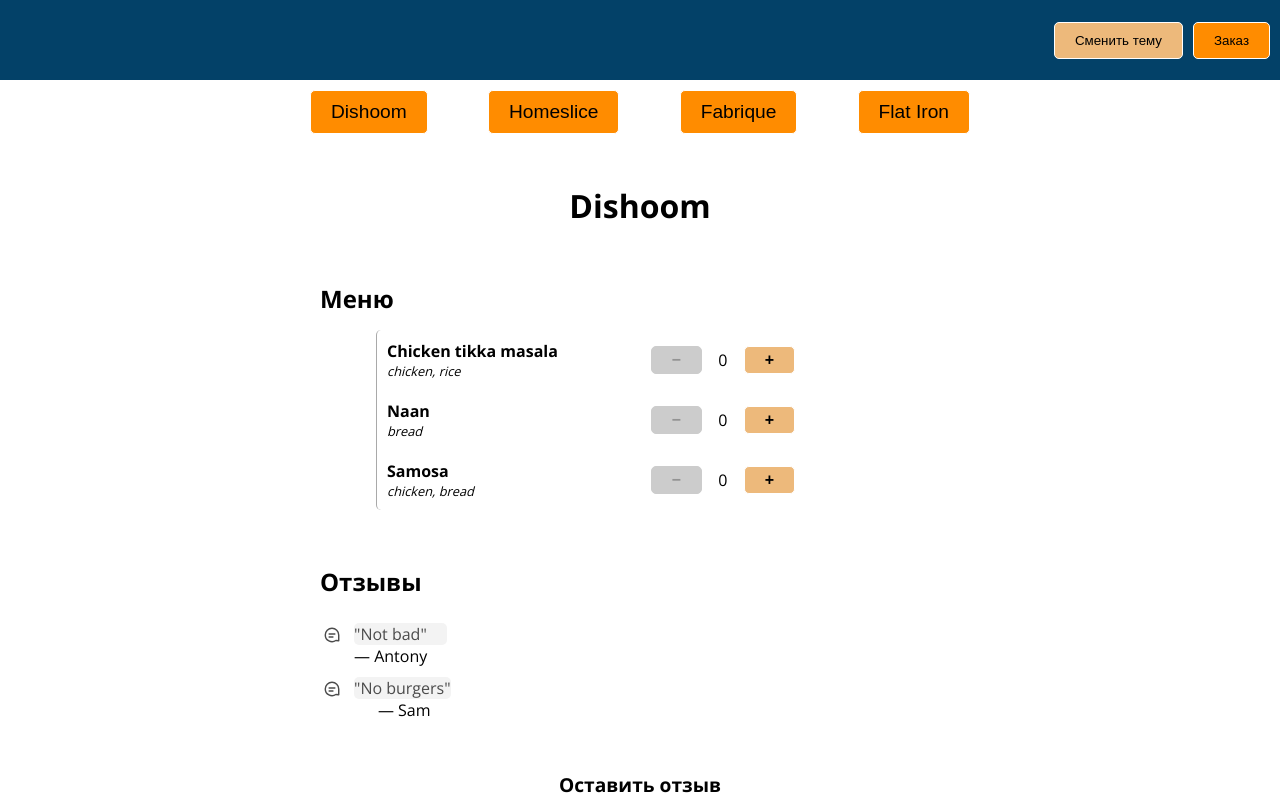
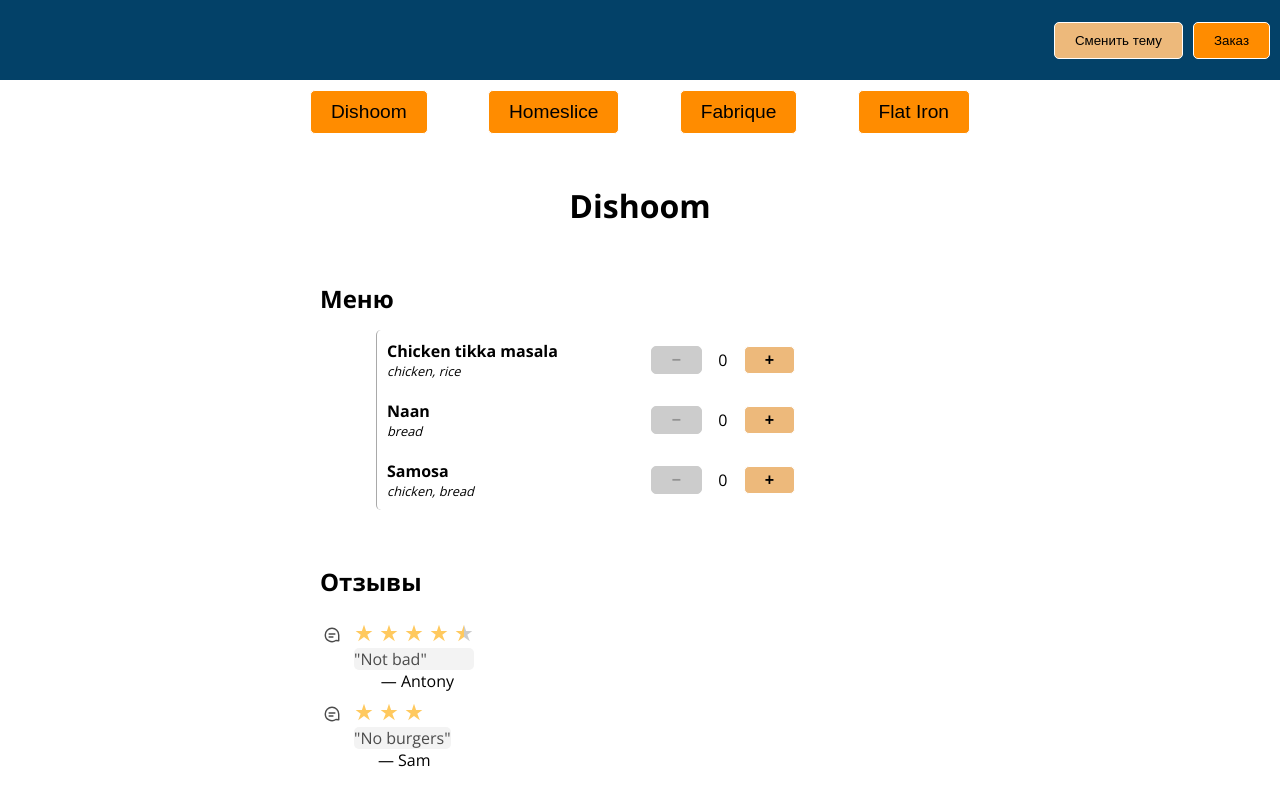
Before and after one commit to alice-rami/react-course-2023-11, a React (Vite) app: page / in a window 1280 px wide. Both pictures are taken after a click on the button "Dishoom". Shown: the top 800 px of the page. Built offline with nearby package versions, Linux system fonts and the light colour scheme.

Commit message:
hw6: create Rating component

```diff
--- /dev/null
+++ b/src/components/rating/component.tsx
@@ -0,0 +1,40 @@
+import classNames from 'classnames';
+import starFilled from '../../images/star_filled_icon.svg';
+import starHalf from '../../images/star_half_icon.svg';
+import styles from './styles.module.css';
+
+interface RatingProps {
+  rating: number;
+  className?: string;
+}
+type RatingStatus = 'filled' | 'half';
+
+const stars = {
+  filled: starFilled,
+  half: starHalf,
+};
+
+const createRatingScheme = (rating: number): RatingStatus[] => {
+  const initialValue: RatingStatus[] = [];
+  let filledCount = Math.trunc(rating);
+  const halfFilledCount = filledCount === rating ? 0 : 1;
+  while (filledCount > 0) {
+    initialValue.push('filled');
+    filledCount -= 1;
+  }
+  if (halfFilledCount === 1) {
+    initialValue.push('half');
+  }
+  return initialValue;
+};
+
+export const Rating = ({ rating, className }: RatingProps) => {
+  const ratingScheme = createRatingScheme(rating);
+  return (
+    <div className={classNames(styles.root, className)}>
+      {ratingScheme.map((item) => (
+        <img src={stars[item]} className={classNames(styles.star)} />
+      ))}
+    </div>
+  );
+};
--- /dev/null
+++ b/src/components/rating/styles.module.css
@@ -0,0 +1,10 @@
+.root {
+  display: flex;
+  column-gap: 5px;
+  padding-bottom: 5px;
+}
+
+.star {
+  width: 20px;
+  height: 20px;
+}
--- a/src/components/review/component.tsx
+++ b/src/components/review/component.tsx
@@ -2,6 +2,7 @@
 import { Review as ReviewEntity } from '../../types/types';
 import styles from './styles.module.css';
 import review_icon from '../../images/review_icon.svg';
+import { Rating } from '../rating/component';
 
 interface ReviewProps {
   review: ReviewEntity;
@@ -12,12 +13,13 @@
   if (!review) {
     return null;
   }
-  const { text, user } = review;
+  const { text, user, rating } = review;
 
   return (
     <div className={classNames(styles.root)}>
       <img src={review_icon} className={classNames(styles.icon)} />
       <blockquote className={classNames(className)}>
+        <Rating rating={rating} />
         <p className={classNames(styles.quote)}>"{text}"</p>
         <p className={classNames(styles.user)}>— {user}</p>
       </blockquote>
--- a/src/constants/mock.ts
+++ b/src/constants/mock.ts
@@ -1,140 +1,140 @@
 export const restaurants = [
   {
-    id: "a757a0e9-03c1-4a2a-b384-8ac21dbe2fb2",
-    name: "Dishoom",
+    id: 'a757a0e9-03c1-4a2a-b384-8ac21dbe2fb2',
+    name: 'Dishoom',
     menu: [
       {
-        id: "d75f762a-eadd-49be-8918-ed0daa8dd024",
-        name: "Chicken tikka masala",
+        id: 'd75f762a-eadd-49be-8918-ed0daa8dd024',
+        name: 'Chicken tikka masala',
         price: 12,
-        ingredients: ["chicken", "rice"],
+        ingredients: ['chicken', 'rice'],
       },
       {
-        id: "c3cb8f92-a2ed-4716-92a1-b6ea813e9049",
-        name: "Naan",
+        id: 'c3cb8f92-a2ed-4716-92a1-b6ea813e9049',
+        name: 'Naan',
         price: 3,
-        ingredients: ["bread"],
+        ingredients: ['bread'],
       },
       {
-        id: "bd129641-c0eb-432b-84b6-8b81d2930358",
-        name: "Samosa",
+        id: 'bd129641-c0eb-432b-84b6-8b81d2930358',
+        name: 'Samosa',
         price: 8,
-        ingredients: ["chicken", "bread"],
+        ingredients: ['chicken', 'bread'],
       },
     ],
     reviews: [
       {
-        id: "5909796d-5030-4e36-adec-68b8f9ec2d96",
-        user: "Antony",
-        text: "Not bad",
-        rating: 5,
+        id: '5909796d-5030-4e36-adec-68b8f9ec2d96',
+        user: 'Antony',
+        text: 'Not bad',
+        rating: 4.5,
       },
       {
-        id: "429dea85-11dd-4054-a31e-c60c92e17255",
-        user: "Sam",
-        text: "No burgers",
+        id: '429dea85-11dd-4054-a31e-c60c92e17255',
+        user: 'Sam',
+        text: 'No burgers',
         rating: 3,
       },
     ],
   },
   {
-    id: "bb8afbec-2fec-491f-93e9-7f13950dd80b",
-    name: "Homeslice",
+    id: 'bb8afbec-2fec-491f-93e9-7f13950dd80b',
+    name: 'Homeslice',
     menu: [
       {
-        id: "25402233-0095-49ea-9939-1e67ed89ffb9",
-        name: "Margarita",
+        id: '25402233-0095-49ea-9939-1e67ed89ffb9',
+        name: 'Margarita',
         price: 9,
-        ingredients: ["bread", "cheese", "tomatoes"],
+        ingredients: ['bread', 'cheese', 'tomatoes'],
       },
       {
-        id: "90902233-0095-49ea-9939-1e67ed89ffb9",
-        name: "Chef pizza",
+        id: '90902233-0095-49ea-9939-1e67ed89ffb9',
+        name: 'Chef pizza',
         price: 10,
-        ingredients: ["bread", "cheese", "tomatoes", "chicken"],
+        ingredients: ['bread', 'cheese', 'tomatoes', 'chicken'],
       },
     ],
     reviews: [
       {
-        id: "53b642d7-5e86-4717-a466-0640a1dee076",
-        user: "Diana",
-        text: "Perfect Margarita",
+        id: '53b642d7-5e86-4717-a466-0640a1dee076',
+        user: 'Diana',
+        text: 'Perfect Margarita',
         rating: 5,
       },
       {
-        id: "c27ab88e-375c-4e98-aa94-8a180150a797",
-        user: "Sam",
-        text: "No burgers again. But Chef Pizza is the best one",
+        id: 'c27ab88e-375c-4e98-aa94-8a180150a797',
+        user: 'Sam',
+        text: 'No burgers again. But Chef Pizza is the best one',
         rating: 4,
       },
       {
-        id: "abc0c5e1-cd57-4f0a-99d9-00e6b4533b3a",
-        user: "Lolly",
-        text: "Good for lunch",
+        id: 'abc0c5e1-cd57-4f0a-99d9-00e6b4533b3a',
+        user: 'Lolly',
+        text: 'Good for lunch',
+        rating: 4.5,
+      },
+    ],
+  },
+  {
+    id: '982bfbce-c5e0-41a0-9f99-d5c20ecee49d',
+    name: 'Fabrique',
+    menu: [
+      {
+        id: '08c9ffa0-d003-4310-9e15-20978743296e',
+        name: 'Cinnamon buns',
+        price: 5,
+        ingredients: ['bread'],
+      },
+      {
+        id: '64a4967c-2080-4a99-9074-4655a4569a95',
+        name: 'Semlor',
+        price: 2,
+        ingredients: ['bread', 'cream'],
+      },
+      {
+        id: '4bc8528e-26d1-46c3-a522-8e18d10c8c84',
+        name: 'Saffron bun',
+        price: 4,
+        ingredients: ['bread'],
+      },
+    ],
+    reviews: [
+      {
+        id: '53b642d7-5e86-4717-a466-0640a1dee076',
+        user: 'Agata',
+        text: 'Best bakery',
         rating: 5,
       },
     ],
   },
   {
-    id: "982bfbce-c5e0-41a0-9f99-d5c20ecee49d",
-    name: "Fabrique",
+    id: 'd9241927-09e1-44f3-8986-a76346869037',
+    name: 'Flat Iron',
     menu: [
       {
-        id: "08c9ffa0-d003-4310-9e15-20978743296e",
-        name: "Cinnamon buns",
-        price: 5,
-        ingredients: ["bread"],
+        id: '6c02c2ce-b868-4191-b4a7-8686429f4bac',
+        name: 'Flat Iron Steak',
+        price: 10,
+        ingredients: ['beef'],
       },
       {
-        id: "64a4967c-2080-4a99-9074-4655a4569a95",
-        name: "Semlor",
-        price: 2,
-        ingredients: ["bread", "cream"],
-      },
-      {
-        id: "4bc8528e-26d1-46c3-a522-8e18d10c8c84",
-        name: "Saffron bun",
-        price: 4,
-        ingredients: ["bread"],
+        id: '99bb6fbb-e53b-4b7e-b9c2-23b63b77385d',
+        name: 'Flat Iron Burger',
+        price: 10,
+        ingredients: ['bread', 'beef'],
       },
     ],
     reviews: [
       {
-        id: "53b642d7-5e86-4717-a466-0640a1dee076",
-        user: "Agata",
-        text: "Best bakery",
-        rating: 5,
-      },
-    ],
-  },
-  {
-    id: "d9241927-09e1-44f3-8986-a76346869037",
-    name: "Flat Iron",
-    menu: [
-      {
-        id: "6c02c2ce-b868-4191-b4a7-8686429f4bac",
-        name: "Flat Iron Steak",
-        price: 10,
-        ingredients: ["beef"],
-      },
-      {
-        id: "99bb6fbb-e53b-4b7e-b9c2-23b63b77385d",
-        name: "Flat Iron Burger",
-        price: 10,
-        ingredients: ["bread", "beef"],
-      },
-    ],
-    reviews: [
-      {
-        id: "5db6247b-ab1c-49db-be1f-8dd27fd38b81",
-        user: "Sam",
-        text: "Finally! This place is amazing place for breakfast, lunch, dinner and supper",
+        id: '5db6247b-ab1c-49db-be1f-8dd27fd38b81',
+        user: 'Sam',
+        text: 'Finally! This place is amazing place for breakfast, lunch, dinner and supper',
         rating: 5,
       },
       {
-        id: "381b0c31-6360-43ff-80d1-581a116159d8",
-        user: "Rebeca",
-        text: "Meat here is extremely delicious",
+        id: '381b0c31-6360-43ff-80d1-581a116159d8',
+        user: 'Rebeca',
+        text: 'Meat here is extremely delicious',
         rating: 5,
       },
     ],
```
Also changed, not shown: src/images/star_filled_icon.svg (added), src/images/star_half_icon.svg (added).
